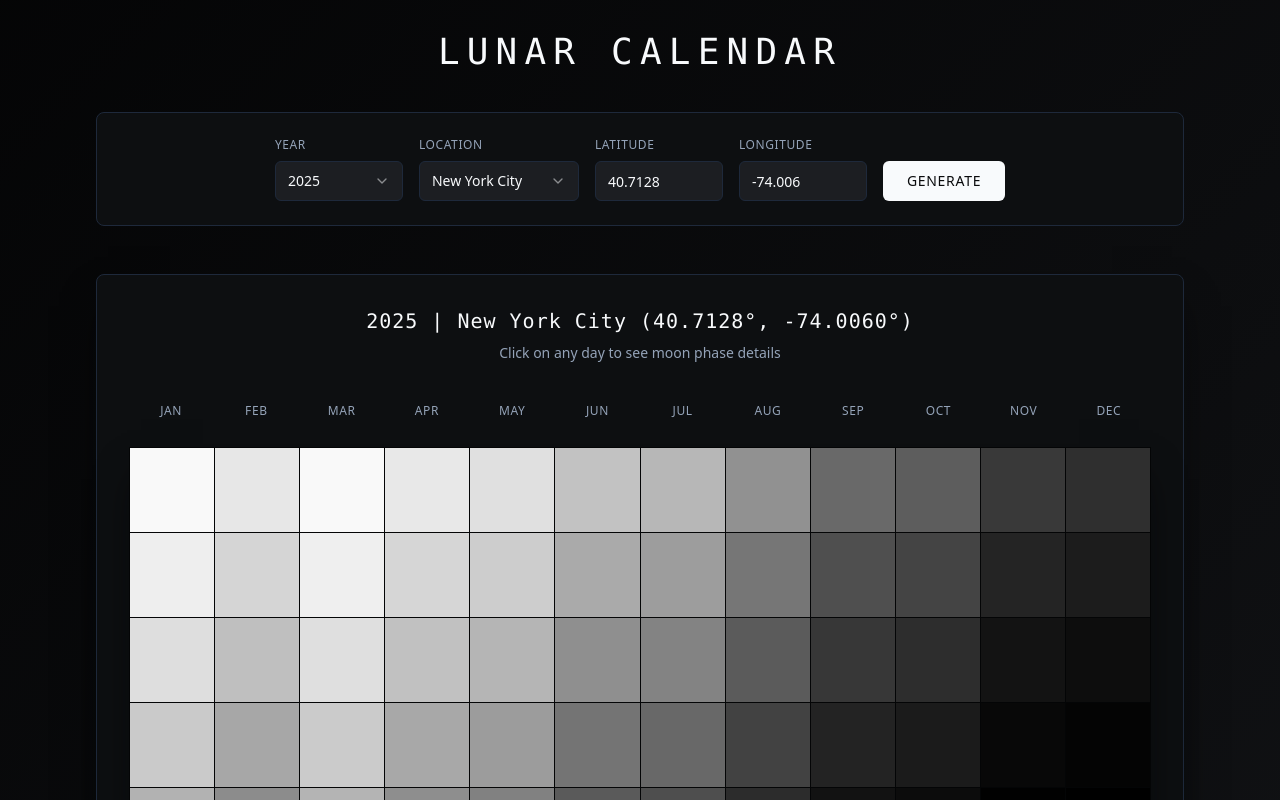
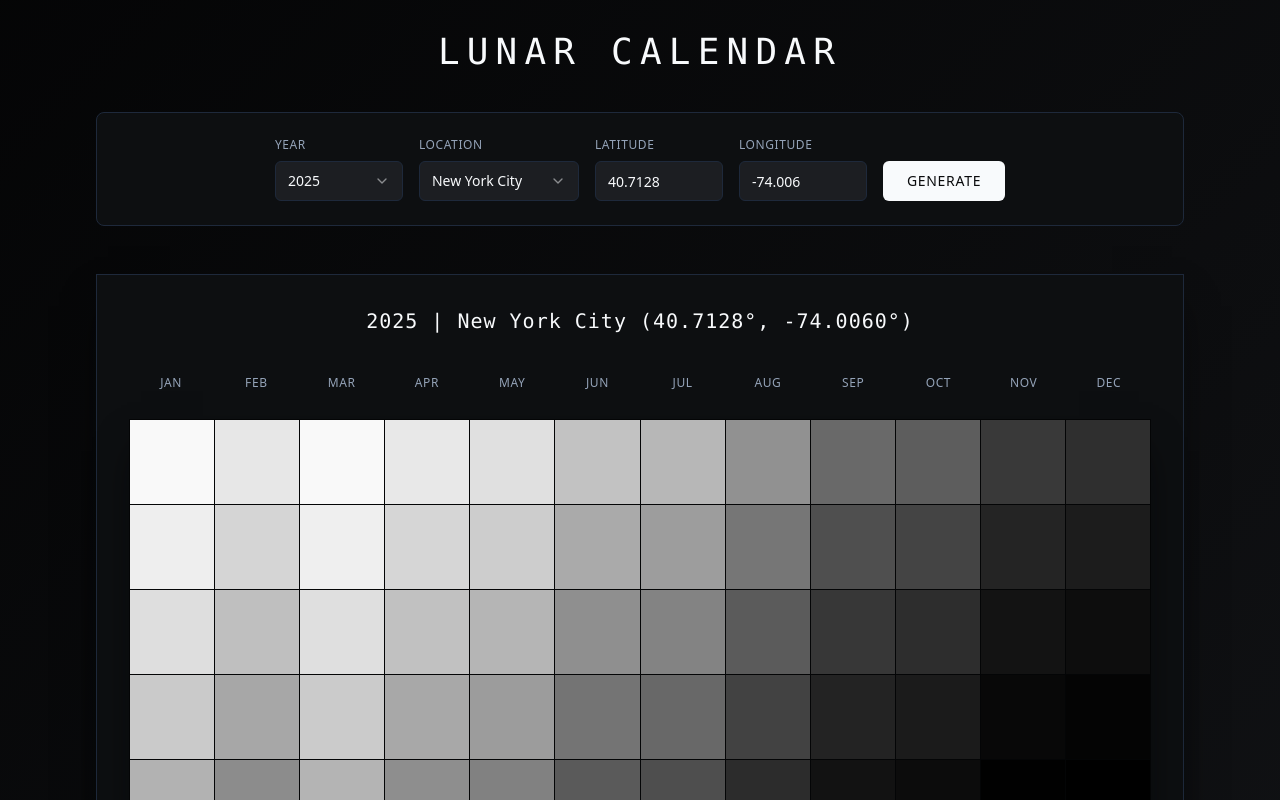
Before and after one commit to pgkotvis/lunar-celestial-canvas, a React (Vite) app: page / in a window 1280 px wide. Shown: the top 800 px of the page. Built offline with nearby package versions, Linux system fonts and the light colour scheme.

Commit message:
Refactor UI elements
Remove descriptive text and adjust UI elements to use right angles instead of rounded edges.

```diff
--- a/src/components/LunarCalendar.tsx
+++ b/src/components/LunarCalendar.tsx
@@ -95,14 +95,11 @@ export function LunarCalendar() {
 
         {/* Calendar */}
         {showCalendar && !isLoading && (
-          <div className="bg-card border border-border rounded-lg p-8 shadow-lunar">
+          <div className="bg-card border border-border p-8 shadow-lunar">
             <div className="text-center mb-8">
               <h2 className="text-xl font-light tracking-wider text-foreground font-mono">
                 {calendarTitle}
               </h2>
-              <p className="text-sm text-muted-foreground mt-2 hidden md:block">
-                Click on any day to see moon phase details
-              </p>
             </div>
 
             <LunarCalendarGrid
--- a/src/components/LunarCalendarGrid.tsx
+++ b/src/components/LunarCalendarGrid.tsx
@@ -105,7 +105,7 @@ export function LunarCalendarGrid({ year, latitude, longitude }: LunarCalendarGr
       {/* Tooltip */}
       {tooltip && (
         <div
-          className="fixed pointer-events-none z-50 bg-card border border-border rounded-md px-3 py-2 text-sm shadow-lg"
+          className="fixed pointer-events-none z-50 bg-card border border-border px-3 py-2 text-sm shadow-lg"
           style={{
             left: tooltip.x,
             top: tooltip.y
```
